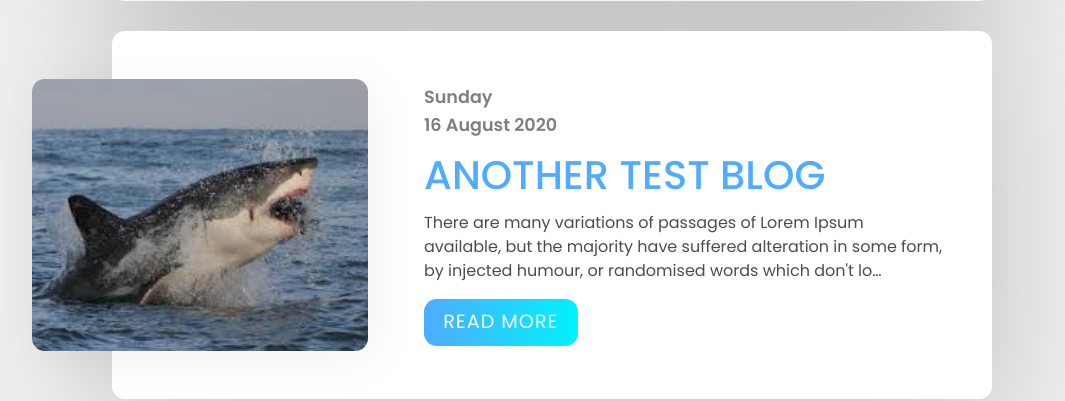
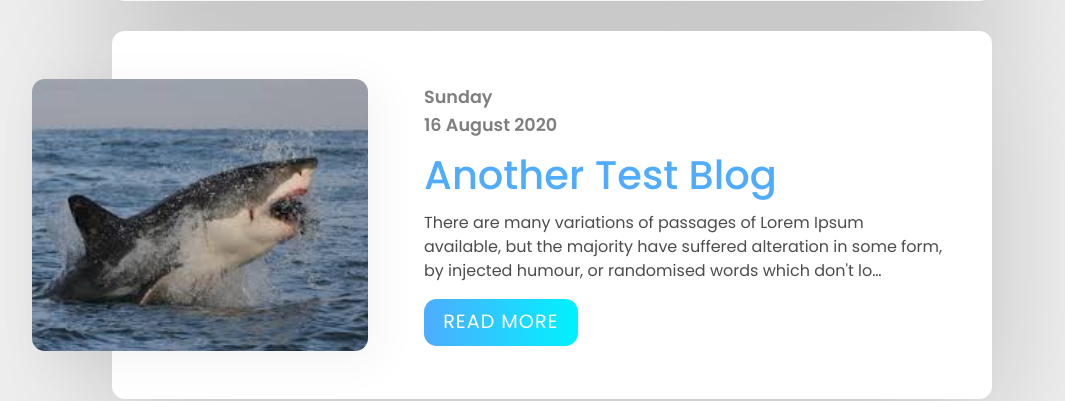
Before and after one commit to Rayansh14/pblwave2, a Django app: page /blog/ in a window 1280 px wide. Shown: the part 458-859 px from the top of the page, without its empty margins (88-1153 px from the left). Run offline with Django 3.2, Linux system fonts and the light colour scheme; data comes from the database, SQL or seed files in the repository; some libraries are stand-ins or nearby versions.

Commit message:
small change to allBlogs.html

```diff
--- a/blog/templates/allBlogs.html
+++ b/blog/templates/allBlogs.html
@@ -83,7 +83,7 @@
         font-size: 2.5rem;
         margin: .75rem 0.2rem;
         margin-left: 0;
-        text-transform: uppercase;
+        text-transform: capitalize;
         color: #4facfe;
     }
 
@@ -112,8 +112,6 @@
         background: linear-gradient(to right, #00f2fe 0%, #4facfe 100%);
         text-decoration: none;
         color: white;
-    }
-    }
     }
 
     @media (max-width: 1068px) {
```
